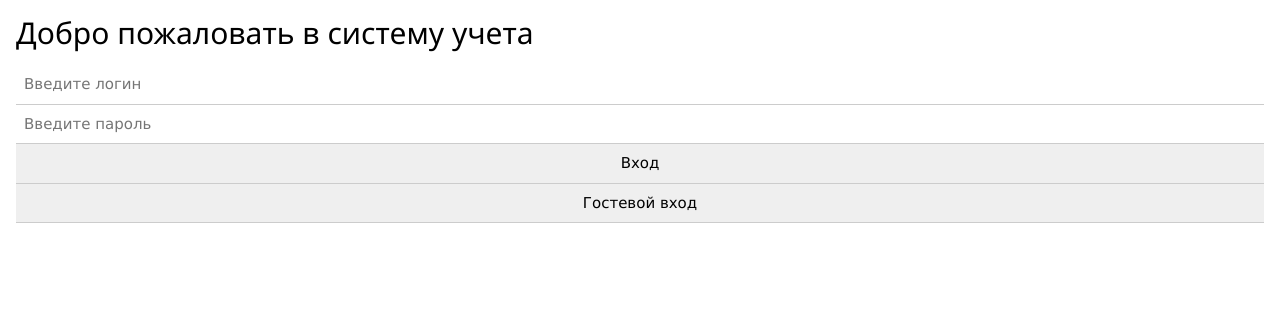
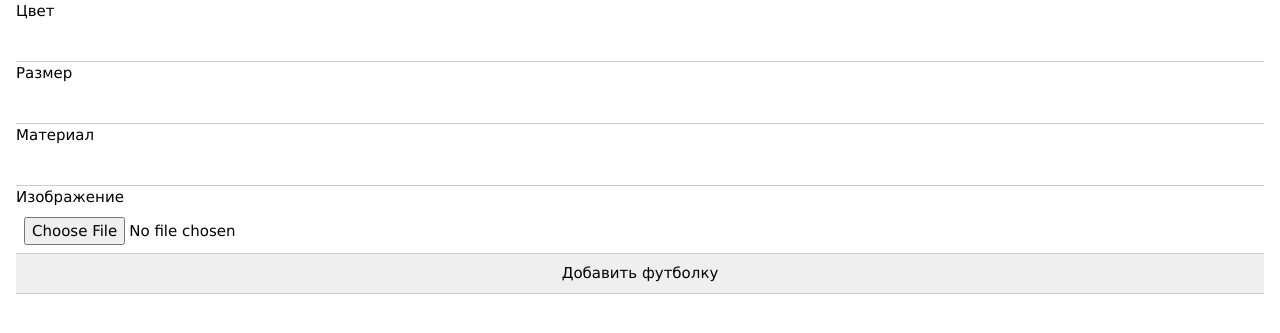
Before and after one commit to leonid1123/pk211-2026, a Flask app: page / in a window 1280 px wide. Shown: the top 333 px of the page. Run offline with Flask 3, Linux system fonts and the light colour scheme.

Commit message:
всякое

```diff
--- a/main.py
+++ b/main.py
@@ -2,6 +2,8 @@ from flask import Flask
 from flask import render_template
 from flask import request
 import pymysql.cursors
+import os
+from werkzeug.utils import secure_filename
 
 app = Flask(__name__)
 
@@ -12,17 +14,31 @@ conn = pymysql.connect(host='127.0.0.1',
                        cursorclass=pymysql.cursors.DictCursor)
 cur = conn.cursor()
 
+UPLOAD_FOLDER = 'static/ing'
+app.config['UPLOAD_FOLDER'] = UPLOAD_FOLDER
+
 
 @app.route("/", methods=['POST', 'GET'])
 def main_page():
-    user = request.form.get('login')
-    login = request.form.get('password')
-    if 'user_login' in request.form.keys():
-        print('Вход пользователя')
-    if 'guest_login' in request.form.keys():
-        print('Вход гостя')
+    msg = ''
+    if request.method == "POST":
+        color = request.form.get('inp_color')
+        size = request.form.get('inp_size')
+        material = request.form.get("inp_material")
 
-    return render_template('index.html')
+        img = request.files['inp_img']
+        filename = secure_filename(img.filename)
+        img.save(os.path.join(app.config['UPLOAD_FOLDER'], filename))
+
+        sql = 'INSERT INTO t_shirt(color, size, material, img) VALUES(%s,%s,%s,%s)'
+        ans = cur.execute(sql,(color,size,material,filename))
+        conn.commit()
+        if ans == 1:
+            msg = 'Футболка добавлена'
+        else:
+            msg = 'Ошибка запроса'
+
+    return render_template('index.html', msg=msg)
 
 
 if __name__ == '__main__':
--- a/templates/index.html
+++ b/templates/index.html
@@ -1,16 +1,21 @@
 <!DOCTYPE html>
 <html>
 <head>
-    <title>Вход в систему</title>
+    <title>Футболки</title>
     <link rel="stylesheet" href="static/w3.css">
 </head>
 <body class="w3-container">
-<h2>Добро пожаловать в систему учета</h2>
-    <form method="POST">
-        <input class="w3-input" type="text" name="login" placeholder="Введите логин">
-        <input class="w3-input" type="password" name="password" placeholder="Введите пароль">
-        <input class="w3-input" type="submit" name="user_login" value="Вход">
-        <input class="w3-input" type="submit" name="guest_login" value="Гостевой вход">
-    </form>
+<form method="post" enctype="multipart/form-data">
+    <label>Цвет</label>
+    <input class="w3-input" type="text" name="inp_color">
+    <label>Размер</label>
+    <input class="w3-input" type="number" name="inp_size">
+    <label>Материал</label>
+    <input class="w3-input" type="text" name="inp_material">
+    <label>Изображение</label>
+    <input class="w3-input" type="file" name="inp_img">
+    <input class="w3-input" type="submit" value="Добавить футболку">
+</form>
+<p>{{msg}}</p>
 </body>
 </html>
```
Also changed, not shown: dict_example.py (+22 -2 lines), templates/main_page.html (added, +10 -0 lines).
